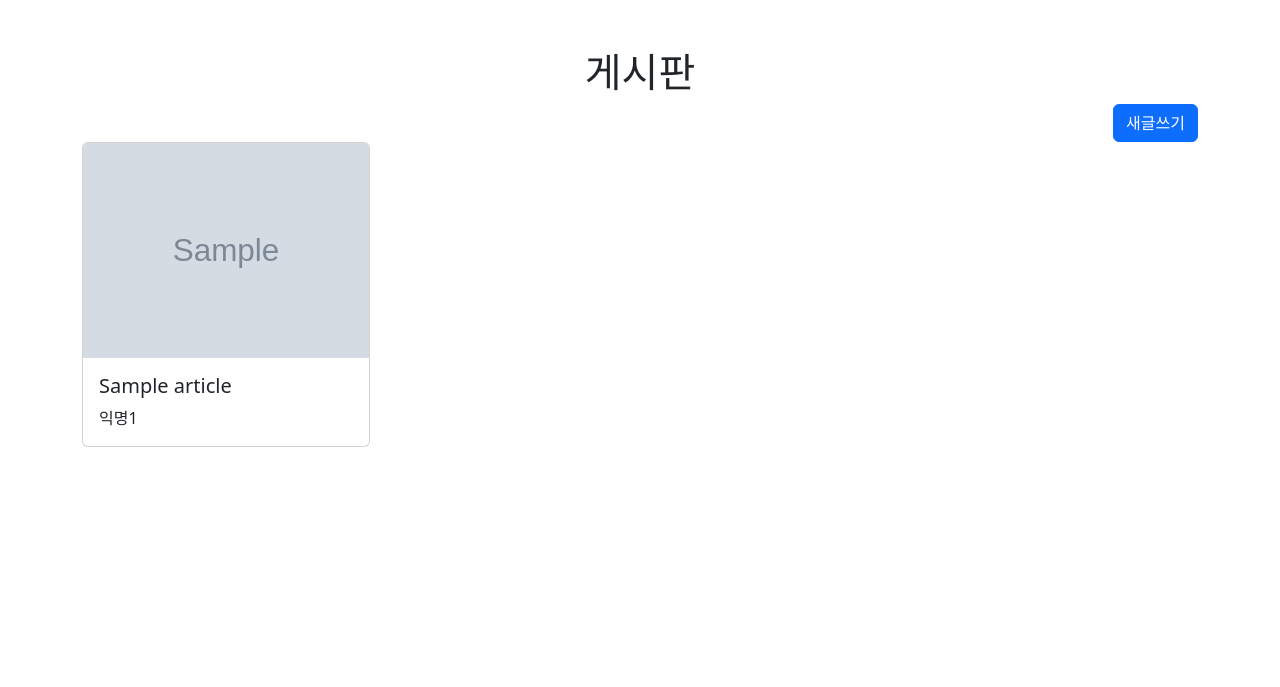
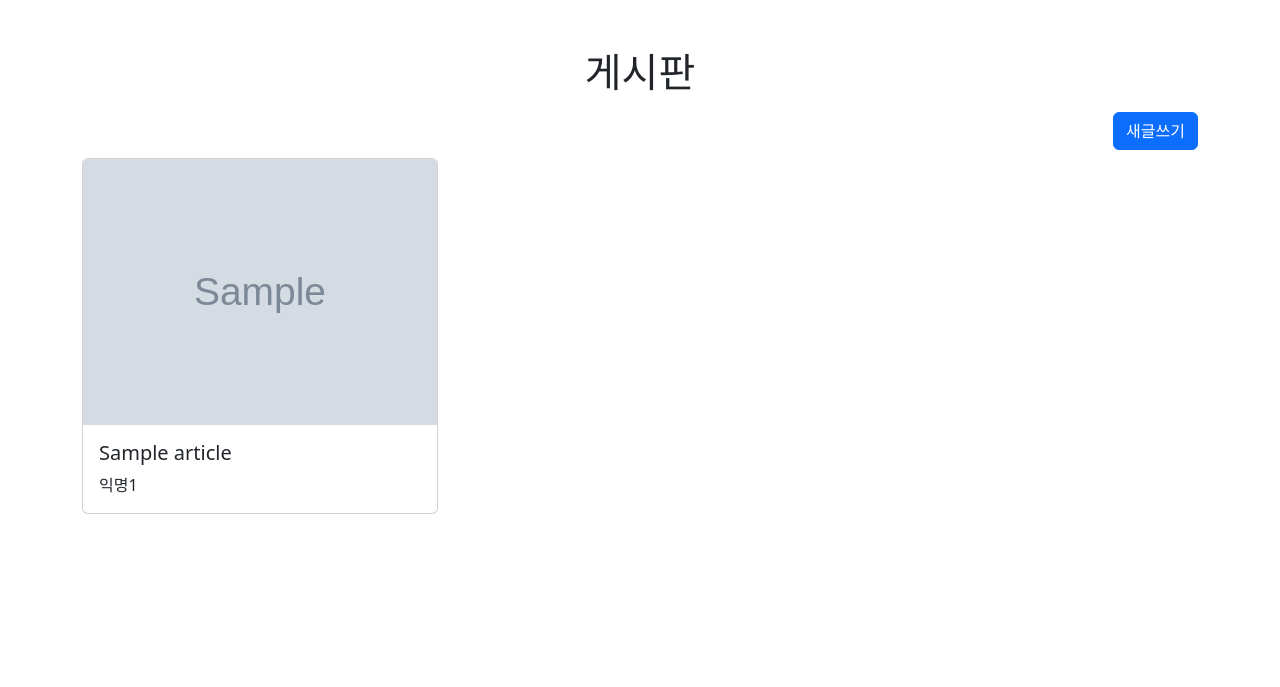
Before and after one commit to code-sum/2022-Toy-PJT, a Django app: page /articles/ in a window 1280 px wide. Shown: the part 72-759 px from the top of the page. Run offline with Django 3.2, Linux system fonts and the light colour scheme; tables that the repository leaves empty hold one stand-in row (values such as "Sample post"); grey boxes marked "Sample" are stand-in pictures; parts of the project's set-up code (start-up, migrations or seed data) failed here and were passed over; some libraries are stand-ins or nearby versions.

Commit message:
Edit templates

```diff
--- a/articles/templates/articles/index.html
+++ b/articles/templates/articles/index.html
@@ -4,14 +4,14 @@
   <div class="mt-5">
     <h1 class="text-center">게시판</h1>
     <div class="d-flex justify-content-end">
-      <a class="btn btn-primary" href="{% url 'articles:create' %}">새글쓰기</a>
+      <a class="btn btn-primary my-2" href="{% url 'articles:create' %}">새글쓰기</a>
     </div>
     <div class="row">
       {% for article in articles %}
         <div class="col-4" style="cursor: pointer;" onclick="location.href='{% url 'articles:detail' article.pk %}'">
-          <div class="card" style="width: 18rem;">
+          <div class="card">
             {% if article.thumbnail.url %}
-              <img src="{{ article.thumbnail.url }}" class="card-img-top" alt="{{ article.thumbnail }}">
+              <img src=" {{ article.thumbnail.url }}" class="card-img-top" alt="{{ article.thumbnail }}">
             {% endif %}
             <div class="card-body">
               <h5 class="card-title">{{ article.title }}</h5>
--- a/templates/index.html
+++ b/templates/index.html
@@ -23,7 +23,7 @@
         <p class="mt-5">회원이 아니신가요?</p>
         <div class="form d-flex justify-content-center my-3">
           <a class="btn btn-primary me-3" href="{%  url 'accounts:signup' %}">회원가입</a>
-          <a class="btn btn-outline-primary" href="{%  url 'accounts:index' %}">익명으로 놀래요</a>
+          <a class="btn btn-outline-primary" href="{%  url 'articles:index' %}">익명으로 놀래요</a>
         </div>
       </div>
     {% endif %}
```
Also changed, not shown: images/images/1.jpg (added), images/images/2.jpg (added), 2 other files.
